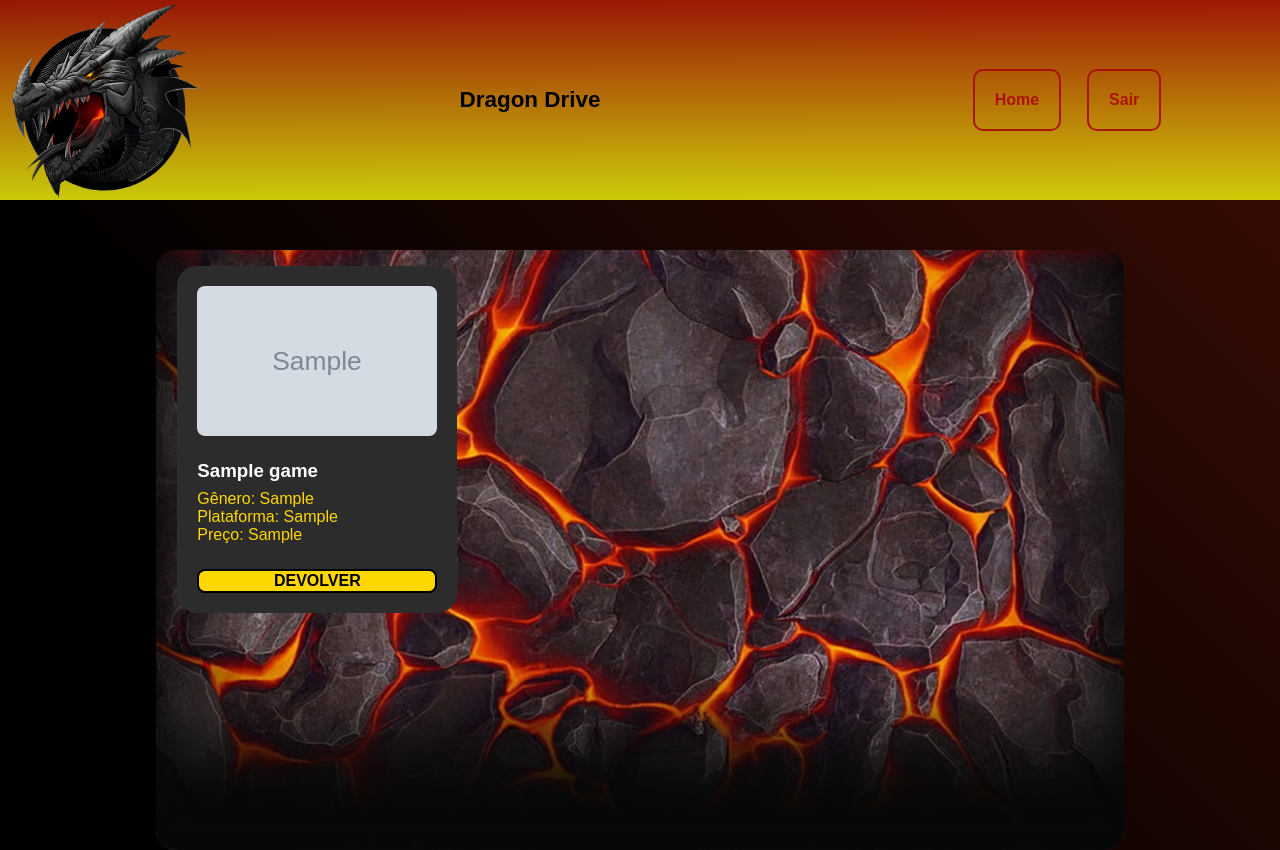
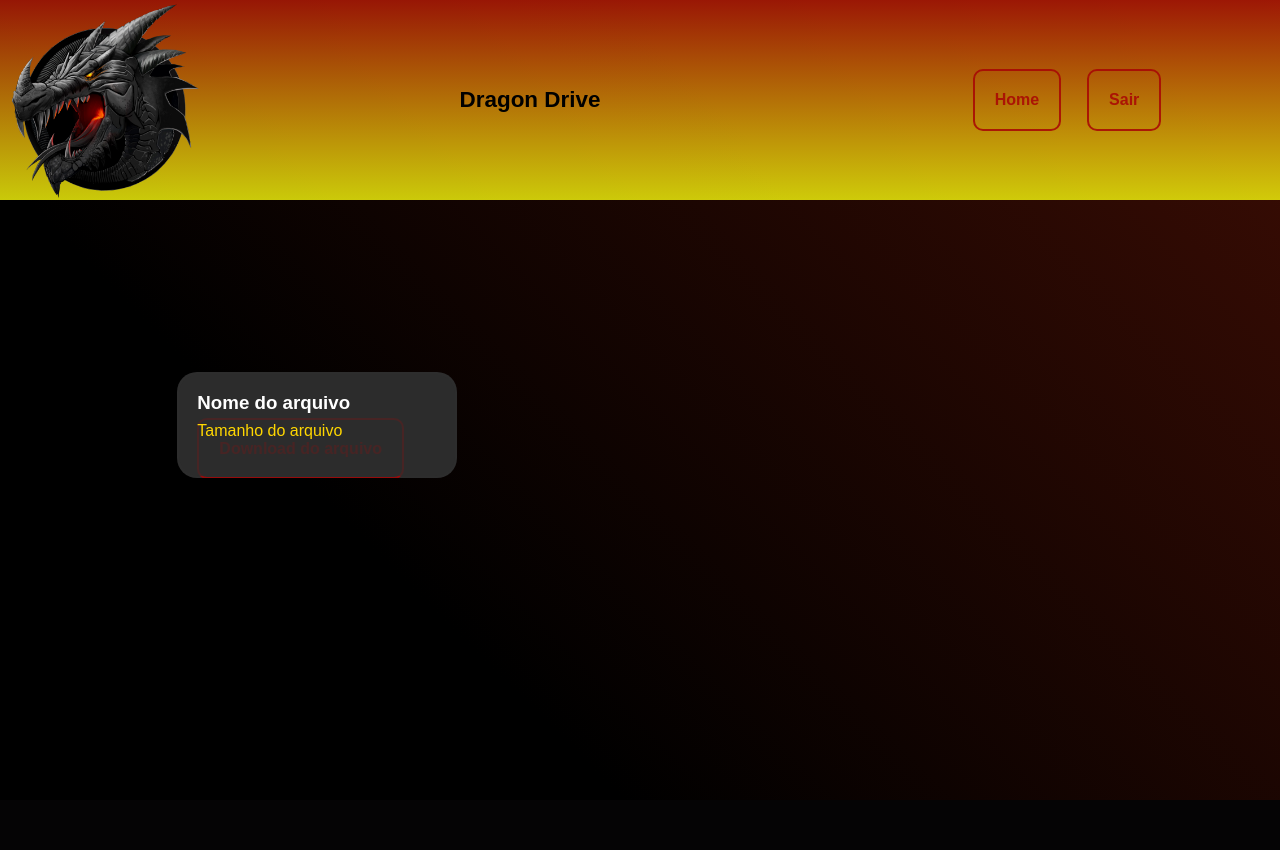
Before and after one commit to wesleypetitemberte/projeto-seminario-cloud-uniasselvi, a PHP site: page /index.php?page=meus-arquivos in a window 1280 px wide. After the commit the page ends 800 px from the top, so only its background shows below. Run offline with PHP 8.4, Linux system fonts and the light colour scheme; the visitor is signed in with stand-in values (Sample User, id 1); tables that the repository leaves empty or names only in its code hold one stand-in row (values such as "Sample post"); grey boxes marked "Sample" are stand-in pictures.

Commit message:
Chore: Second commit

```diff
--- a/css/style.css
+++ b/css/style.css
@@ -20,6 +20,8 @@ header{
 }
 
 nav{
+    position: fixed;
+    top: 0;
     display: flex;
     align-items: center;
     justify-content: space-between;
@@ -95,13 +97,6 @@ main{
 }
 
 .itens{
-    background-image: url(../assets/magmawall2.jpg);
-    background-repeat: no-repeat;
-    background-size: 100% auto;
-    background-position: center;
-    background-attachment: fixed;
-    box-shadow: inset 0px -90px 80px 30px rgb(8, 8, 8);
-    min-height: 600px;
     border-radius: 20px;
     display: flex;
     flex-wrap: wrap;
@@ -194,6 +189,7 @@ main{
     flex-direction: column;
     align-items: center;
     padding: 2rem 0;
+    width: 50%;
 }
 
 .page-cadastro h1 {
@@ -202,14 +198,13 @@ main{
     color: #ffffff;
     text-align: center;
     margin-bottom: 2rem;
-    width: 50%;
 }
 
 #formCadastro {
-    width: 50%;
     display: flex;
     flex-direction: column;
     align-items: center;
+    margin-bottom: 2rem;
 }
 
 #formCadastro input {
--- a/index.php
+++ b/index.php
@@ -17,22 +17,13 @@
         <div class="itens">
             <div class="container">
                 <?php
-                switch (@$_REQUEST["page"]) {
-                    /**
-                     * Todas as páginas devem ser criadas dentro da pasta pages
-                     * e deve ser feito o include aqui criando um novo case
-                     */
-
-                    case "novo-usuario":
+                    if (empty($_SESSION)) {
                         include("./pages/cadastro-usuario.php");
-                        break;
-                    case "meus-arquivos":
+                    } else if (!empty($_SESSION) && $_REQUEST["page"] == "meus-arquivos") {
                         include("./pages/meus-arquivos.php");
-                        break;
-                    default:
-                        include("./pages/cadastro.php");
-                        break;
-                }
+                    } else {
+                        include("./login.php");
+                    }
                 ?>
             </div>
         </div>
--- a/pages/cadastro.php
+++ b/pages/cadastro.php
@@ -6,7 +6,7 @@
 
     <section class="page-cadastro">
         <?php if ($page == 'Cadastrar') : ?>
-            <h1>Cadastro Novo Arquivo</h1>
+            <h1>Faça upload do seu arquivo</h1>
         <?php else : ?>
             <h1>Atualizar Arquivo</h1>
         <?php endif; ?>
@@ -23,7 +23,7 @@
             <?php endif; ?>
 
             <?php if ($page == 'Cadastrar') : ?>
-                <button type="submit">Cadastrar</button>
+                <button type="submit">Enviar</button>
             <?php else : ?>
                 <button type="submit">Editar</button>
             <?php endif; ?>
--- a/pages/meus-arquivos.php
+++ b/pages/meus-arquivos.php
@@ -1,24 +1,7 @@
 <section class="lista">
-  <?php
-  $sql = "SELECT g.id, g.nome, g.preco, g.genero, g.plataforma, g.imagem FROM games as g JOIN aluguel_game as ag ON g.id = ag.game_id WHERE ag.usuario_id = {$_SESSION["id_usuario"]}";
-  $resposta = $conn->query($sql);
-
-  if ($resposta && $resposta->num_rows > 0) :
-    while ($linha = $resposta->fetch_object()) {
-      $link = "location.href='?page=games-action&acao=devolver&id=" . $linha->id . "'";
-  ?>
-      <div class='card' style='--clr:#0fff;'>
-        <img width="240px" src='<?php echo $linha->imagem; ?>' alt="<?php echo $linha->nome; ?>">
-        <h3><?php echo $linha->nome; ?></h3>
-        <p class='card-item'>Gênero: <?php echo $linha->genero; ?></p>
-        <p class='card-item'>Plataforma: <?php echo $linha->plataforma; ?></p>
-        <p class='card-item'>Preço: <?php echo $linha->preco; ?></p>
-        <button class="botaoalugar" onclick="<?php echo $link; ?>"><strong>DEVOLVER</strong></button>
-      </div>
-    <?php }; ?>
-  <?php else : ?>
-    <section class="page-cadastro" style="width: 960px;">
-      <h1>Nenhum game encontrado!</h1>
-    </section>
-  <?php endif; ?>
+  <div class='card' style='--clr:#0fff;'>
+    <h3>Nome do arquivo</h3>
+    <p class='card-item'>Tamanho do arquivo</p>
+    <a href="#">Download do arquivo</a>
+  </div>
 </section>
--- a/php/config.php
+++ b/php/config.php
@@ -1,7 +1,7 @@
 <?php
 define("HOST", "localhost");
 define("USER", "root");
-define("PASS", "admin24");
+define("PASS", "root");
 define("DB", "dragondrive");
 
 $conn = new mysqli(HOST, USER, PASS, DB);
@@ -35,7 +35,7 @@ function validarUsuario($tipo_usuario, $id_usuario = '')
 function validarId($id)
 {
   if (empty($id)) {
-    echo "<script>alert('Game não encontrado!')</script>";
+    echo "<script>alert('arquivo não encontrado!')</script>";
     echo "<script>location.href = '?page=meus-arquivos'</script>";
     exit;
   }
```
Also changed, not shown: assets/magmawall2.jpg (deleted).
